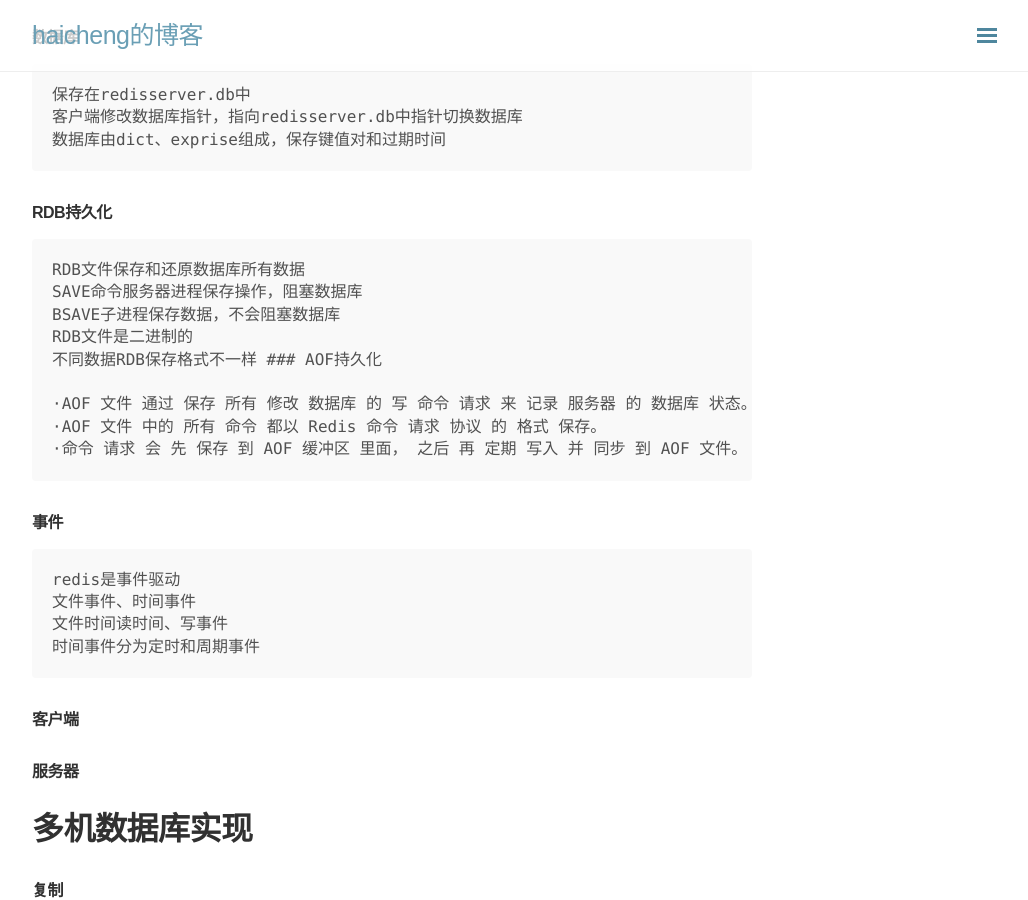
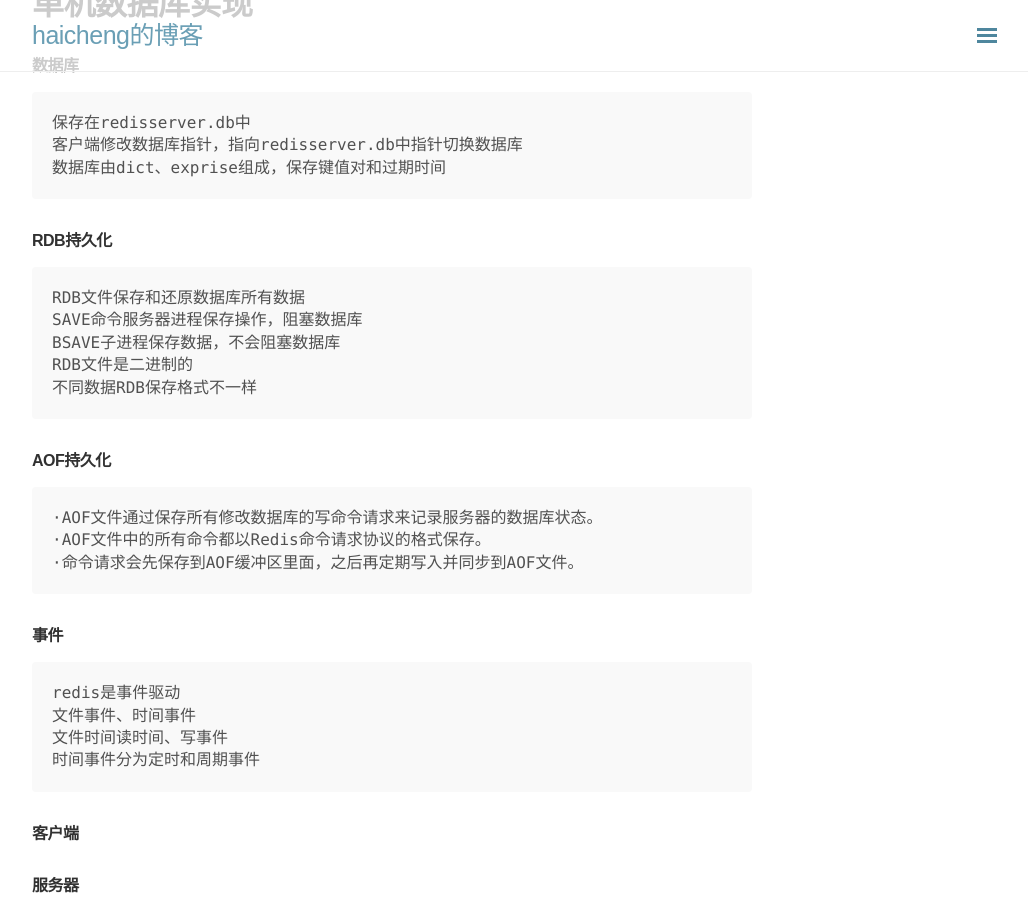
Before and after one commit to chchmlml/chchmlml.github.io, a Jekyll site: the page built from _posts/2017-08-19-redis-learn.md, in a window 1280 px wide and 900 px high, scrolled down 2351 px. Shown: the whole window, without its empty margins (248-1276 px from the left). Built offline with Jekyll 4.4.1, drawn with Linux system fonts in a browser that asks for light colours; nearby versions of some CDN libraries; comment, search, counter and statistics services are not loaded.

Commit message:
add blog upgrade

```diff
--- a/_posts/2017-08-19-redis-learn.md
+++ b/_posts/2017-08-19-redis-learn.md
@@ -78,11 +78,11 @@ author: 'haicheng'
     BSAVE子进程保存数据，不会阻塞数据库
     RDB文件是二进制的
     不同数据RDB保存格式不一样
+
 ### AOF持久化
-
-    ·AOF 文件 通过 保存 所有 修改 数据库 的 写 命令 请求 来 记录 服务器 的 数据库 状态。
-    ·AOF 文件 中的 所有 命令 都以 Redis 命令 请求 协议 的 格式 保存。
-    ·命令 请求 会 先 保存 到 AOF 缓冲区 里面， 之后 再 定期 写入 并 同步 到 AOF 文件。
+    ·AOF文件通过保存所有修改数据库的写命令请求来记录服务器的数据库状态。
+    ·AOF文件中的所有命令都以Redis命令请求协议的格式保存。
+    ·命令请求会先保存到AOF缓冲区里面，之后再定期写入并同步到AOF文件。
 
 ### 事件
 
```
Also changed, not shown: 2 other files.
